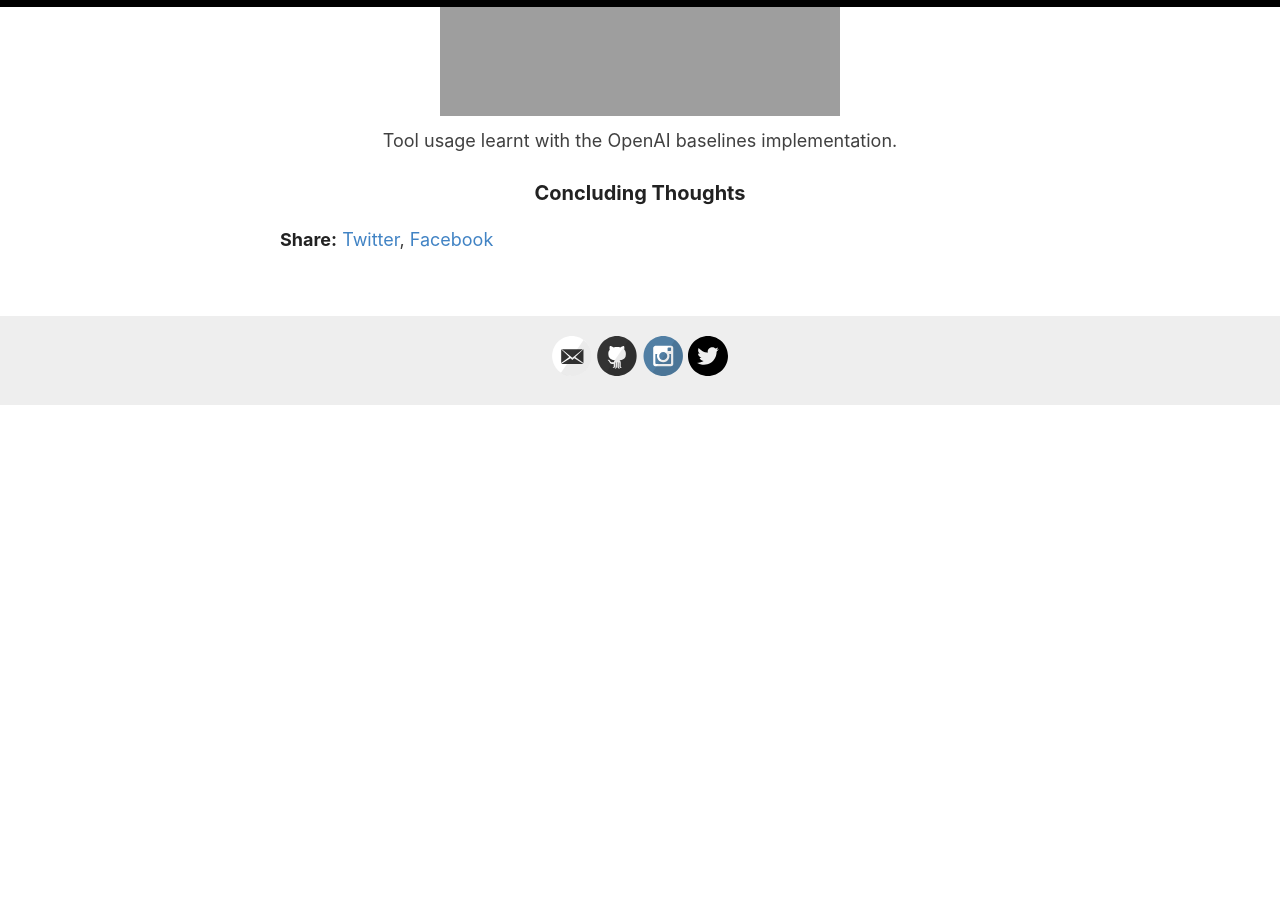
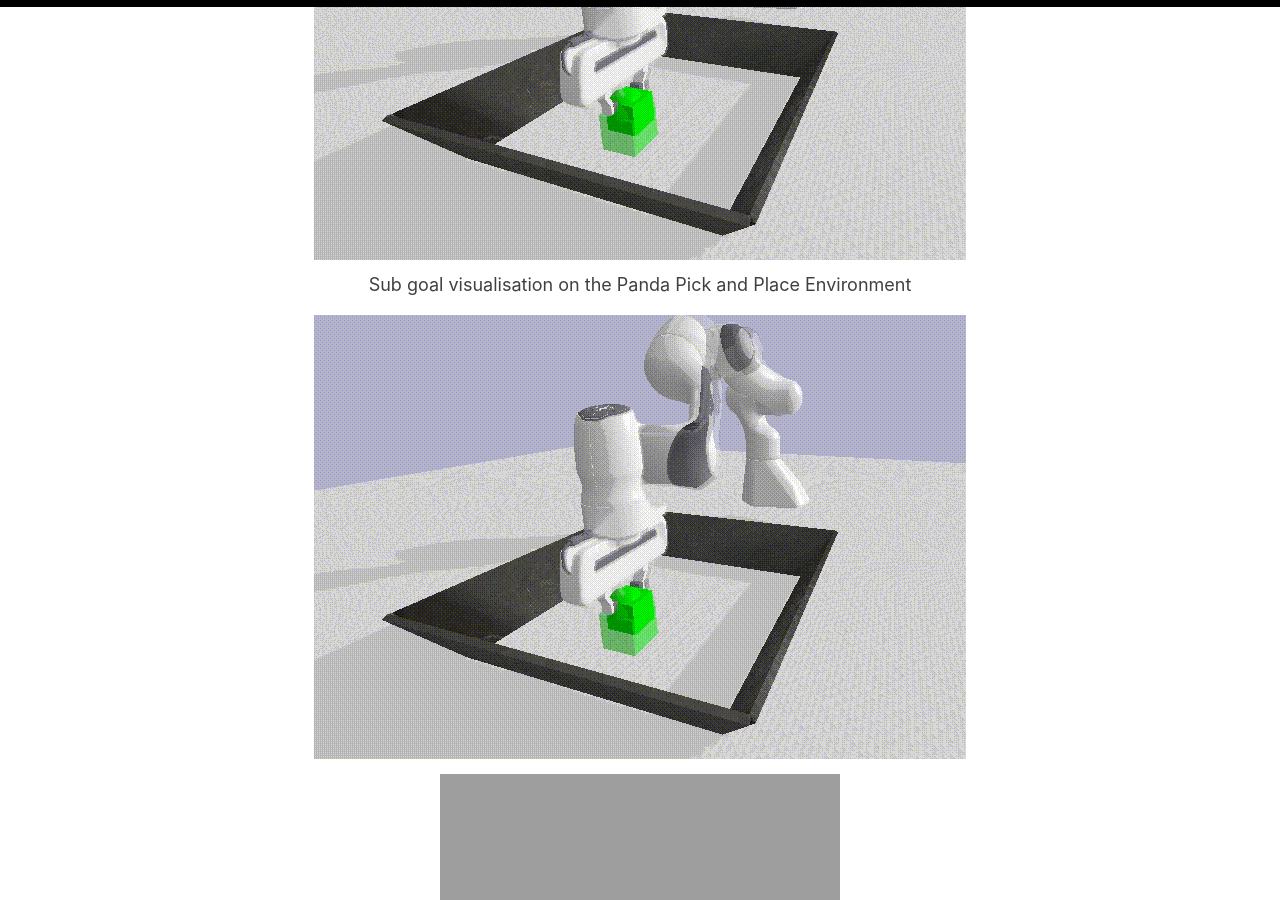
Before and after one commit to sholtodouglas/sholtodouglas.github.io, a Jekyll site: the page built from _posts/2020-06-03-DoesHierarchialRLWorkYet.md, in a window 1280 px wide and 900 px high, scrolled down 15237 px. Built offline with Jekyll 4.4.1, drawn with Linux system fonts in a browser that asks for light colours; formulas are drawn with MathJax 3; before the commit the page ends 15642 px from its top, so only the background shows below that.

Commit message:
Update 2020-06-03-DoesHierarchialRLWorkYet.md

```diff
--- a/_posts/2020-06-03-DoesHierarchialRLWorkYet.md
+++ b/_posts/2020-06-03-DoesHierarchialRLWorkYet.md
@@ -182,6 +182,15 @@ As expected, the algorithms solve the Panda Reaching environment within a few th
 
 In past experiments, I found that [OpenAI's baseline implementation of HER+DDPG with supervised losses](https://github.com/openai/baselines/tree/master/baselines/her) is capable of learning even a difficult tool usage environment I created. My RL algorithms (which are effectively wrappers around the Spinning Up implementation of SAC and TD3) cannot. Both of these are ostensibly stronger algorithms than DPPG - and both successfully learn the pointmass and block task but fail to scale to more complex tasks. This could lie in the implementations of the RL algorithms themselves, or in how I am integrating supervised losses. With the release of [Stable Baselines 3](https://github.com/DLR-RM/stable-baselines3), I'd like to look into whether other implementations of RL algorithms also fail on these tasks.
 
+
+{: style="text-align:center"}
+<figure>
+    <img src='https://sholtodouglas.github.io/images/hierarchial/pickplacewsubgoals.gif' alt='missing' />
+    <figcaption>Sub goal visualisation on the Panda Pick and Place Environment</figcaption>
+</figure>
+
+![alt-text-1](https://sholtodouglas.github.io/images/hierarchial/pickplacewsubgoals.gif "title-1")
+
 {: style="text-align:center"}
 <figure>
     <img src='https://sholtodouglas.github.io/images/hierarchial/toolusage.gif' alt='missing' />
```
